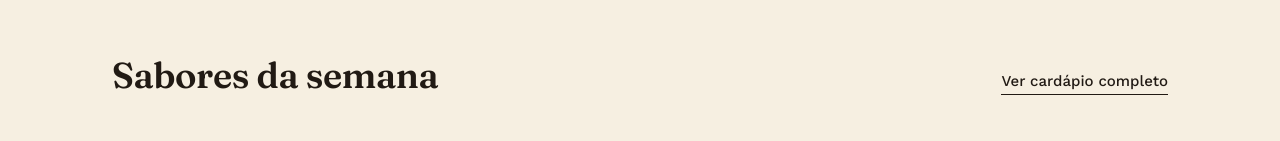
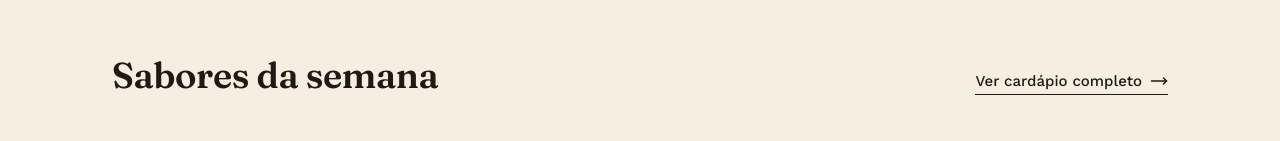
Before and after one commit to MarcioLima79/forno-lento-pizzas, a React (Vite) app: page / in a window 1280 px wide. Shown: the part 1476-1617 px from the top of the page. Built offline with nearby package versions, Linux system fonts and the light colour scheme.

Commit message:
feat: install lucide icons

```diff
--- a/package.json
+++ b/package.json
@@ -10,6 +10,8 @@
     "preview": "vite preview"
   },
   "dependencies": {
+    "lucide": "^1.45.0",
+    "lucide-react": "^1.45.0",
     "react": "^19.2.8",
     "react-dom": "^19.2.8"
   },
--- a/src/sections/Menu/Menu.css
+++ b/src/sections/Menu/Menu.css
@@ -17,11 +17,20 @@
 }
 
 .menu-head a {
+  display: inline-flex;
+  align-items: center;
+  gap: 8px;
   font-size: 15px;
   font-weight: 500;
   border-bottom: 1px solid var(--color-charcoal);
   padding-bottom: 2px;
   white-space: nowrap;
+}
+
+.menu-head a svg {
+  width: 18px;
+  height: 18px;
+  flex-shrink: 0;
 }
 
 .sabores {
--- a/src/sections/Menu/Menu.tsx
+++ b/src/sections/Menu/Menu.tsx
@@ -1,3 +1,4 @@
+import { MoveRight } from "lucide-react";
 import "./Menu.css";
 
 function Menu() {
@@ -6,7 +7,9 @@ function Menu() {
       <div className="wrap">
         <div className="menu-head">
           <h2>Sabores da semana</h2>
-          <a href="#cardapio">Ver cardápio completo</a>
+          <a href="#cardapio">
+            Ver cardápio completo <MoveRight />
+          </a>
         </div>
         <div className="sabores">
           <div className="sabor">
```
Also changed, not shown: 1 other file (tests, documents, lock files or other folders).
